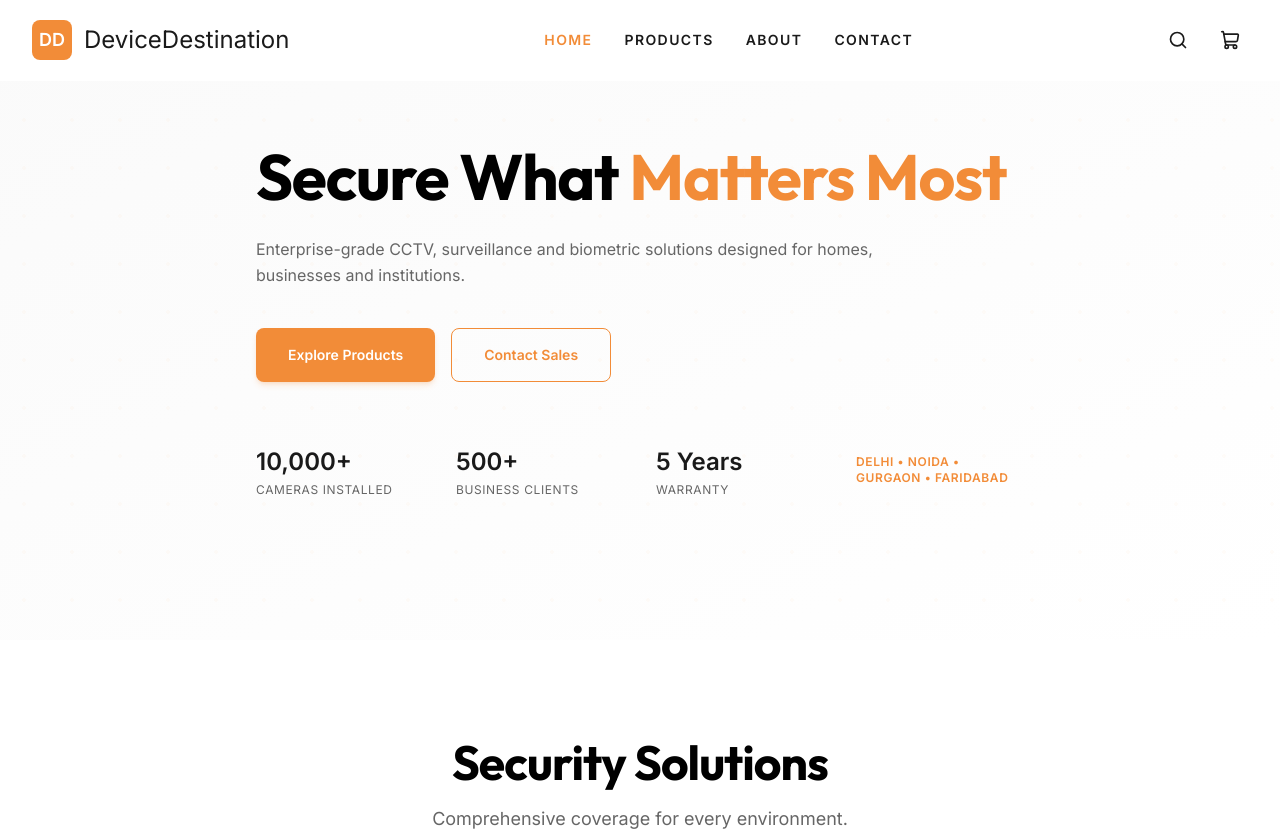
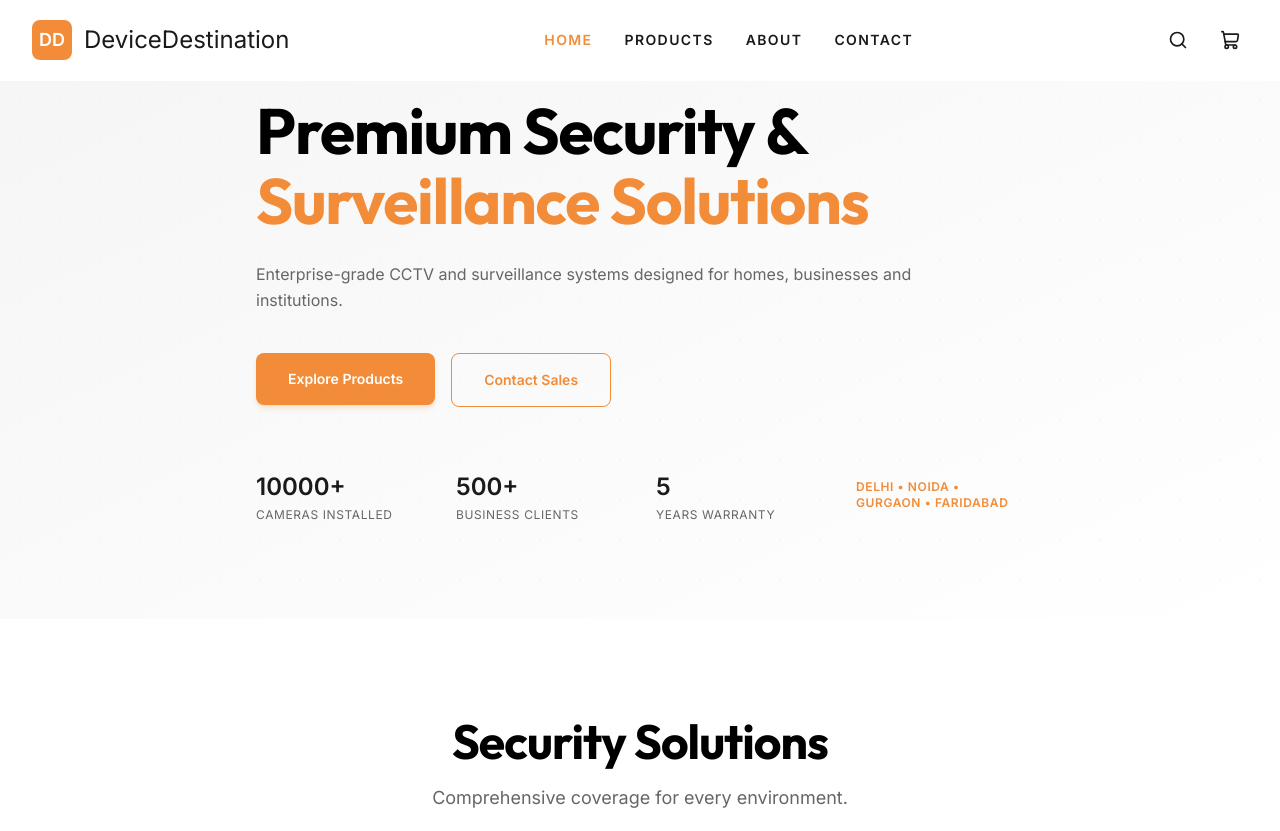
Before and after one commit to witejackel-eng/Ecom-website, a Next.js app: page / in a window 1280 px wide. Shown: the top 831 px of the page. Built offline with nearby package versions, Linux system fonts and the light colour scheme.

Commit message:
Phase 5: Add scroll animations, number tickers, and refined button interactions

```diff
--- a/src/components/Hero.tsx
+++ b/src/components/Hero.tsx
@@ -3,60 +3,63 @@
 import Link from "next/link";
 import { motion } from "framer-motion";
 import FadeIn from "@/components/ui/FadeIn";
-
-const stats = [
-  { label: "Cameras Installed", value: "10,000+" },
-  { label: "Business Clients", value: "500+" },
-  { label: "Warranty", value: "5 Years" },
-];
+import NumberTicker from "@/components/ui/NumberTicker";
 
 export default function Hero() {
   return (
-    <section className="relative min-h-[80vh] flex items-center bg-white overflow-hidden py-24">
-      {/* Background */}
+    <section className="relative min-h-[70vh] flex items-center bg-[#FAFAFA] overflow-hidden py-24">
+      {/* Background Gradients */}
       <div className="absolute inset-0 z-0">
-        <div className="absolute inset-0 bg-gradient-to-br from-[#FAFAFA] to-white" />
-        <div className="absolute inset-0 opacity-[0.03]" style={{ backgroundImage: 'radial-gradient(#F28C38 2px, transparent 2px)', backgroundSize: '48px 48px' }} />
+        <div className="absolute inset-0 bg-gradient-to-br from-[#F5F5F5] to-white" />
+        <div className="absolute inset-0 opacity-[0.05]" style={{ backgroundImage: 'radial-gradient(#F28C38 1px, transparent 1px)', backgroundSize: '40px 40px' }} />
       </div>
 
       <div className="relative z-10 mx-auto max-w-7xl px-4 sm:px-6 lg:px-8">
         <FadeIn direction="up">
           <div className="max-w-3xl">
             <h1 className="mb-6">
-              Secure What <span className="text-[#F28C38]">Matters Most</span>
+              Premium Security & <br/> <span className="text-[#F28C38]">Surveillance Solutions</span>
             </h1>
             <p className="description mb-10 max-w-2xl leading-relaxed">
-              Enterprise-grade CCTV, surveillance and biometric solutions designed for homes, businesses and institutions.
+              Enterprise-grade CCTV and surveillance systems designed for homes, businesses and institutions.
             </p>
-
             <div className="flex flex-wrap gap-4 mb-16">
+              <motion.div whileHover={{ y: -2 }} whileTap={{ scale: 0.98 }}>
                 <Link
                   href="/products"
                   className="inline-flex items-center gap-2 rounded-lg bg-[#F28C38] px-8 py-4 text-sm font-bold text-white hover:bg-[#C96E1A] transition-all duration-300 shadow-md shadow-[#F28C38]/20"
                 >
                   Explore Products
                 </Link>
+              </motion.div>
+              <motion.div whileHover={{ y: -2 }} whileTap={{ scale: 0.98 }}>
                 <Link
                   href="/contact"
                   className="inline-flex items-center gap-2 rounded-lg border border-[#F28C38] px-8 py-4 text-sm font-bold text-[#F28C38] hover:bg-[#F28C38] hover:text-white transition-all duration-300"
                 >
                   Contact Sales
                 </Link>
+              </motion.div>
             </div>
 
             {/* Stats */}
             <div className="grid grid-cols-2 md:grid-cols-4 gap-8">
-              {stats.map((stat, i) => (
-                <motion.div
-                  key={stat.label}
-                  initial={{ opacity: 0, y: 20 }}
-                  animate={{ opacity: 1, y: 0 }}
-                  transition={{ delay: 0.2 + i * 0.1 }}
-                >
-                  <div className="text-2xl font-heading font-bold text-[#1A1A1A] mb-1">{stat.value}</div>
-                  <div className="text-xs uppercase tracking-wider text-[#666666]">{stat.label}</div>
-                </motion.div>
-              ))}
+              <div className="flex flex-col">
+                <div className="text-2xl font-heading font-bold text-[#1A1A1A] mb-1">
+                  <NumberTicker value={10000} />+
+                </div>
+                <div className="text-xs uppercase tracking-wider text-[#666666]">Cameras Installed</div>
+              </div>
+              <div className="flex flex-col">
+                <div className="text-2xl font-heading font-bold text-[#1A1A1A] mb-1">
+                  <NumberTicker value={500} />+
+                </div>
+                <div className="text-xs uppercase tracking-wider text-[#666666]">Business Clients</div>
+              </div>
+              <div className="flex flex-col">
+                <div className="text-2xl font-heading font-bold text-[#1A1A1A] mb-1">5</div>
+                <div className="text-xs uppercase tracking-wider text-[#666666]">Years Warranty</div>
+              </div>
               <div className="col-span-2 md:col-span-1 text-xs font-bold uppercase tracking-wider text-[#F28C38] pt-2">
                 Delhi • Noida • Gurgaon • Faridabad
               </div>
--- /dev/null
+++ b/src/components/ui/NumberTicker.tsx
@@ -0,0 +1,20 @@
+"use client";
+
+import { useEffect, useRef } from "react";
+import { useMotionValue, useSpring, useTransform, motion } from "framer-motion";
+
+export default function NumberTicker({ value, direction = "up" }: { value: number; direction?: "up" | "down" }) {
+  const motionValue = useMotionValue(direction === "down" ? value : 0);
+  const springValue = useSpring(motionValue, {
+    damping: 60,
+    stiffness: 100,
+  });
+  const display = useTransform(springValue, (current) => Math.round(current));
+  const ref = useRef<HTMLSpanElement>(null);
+
+  useEffect(() => {
+    motionValue.set(value);
+  }, [motionValue, value]);
+
+  return <motion.span ref={ref}>{display}</motion.span>;
+}
```
Lines whose indentation alone changed are shown as unchanged.
